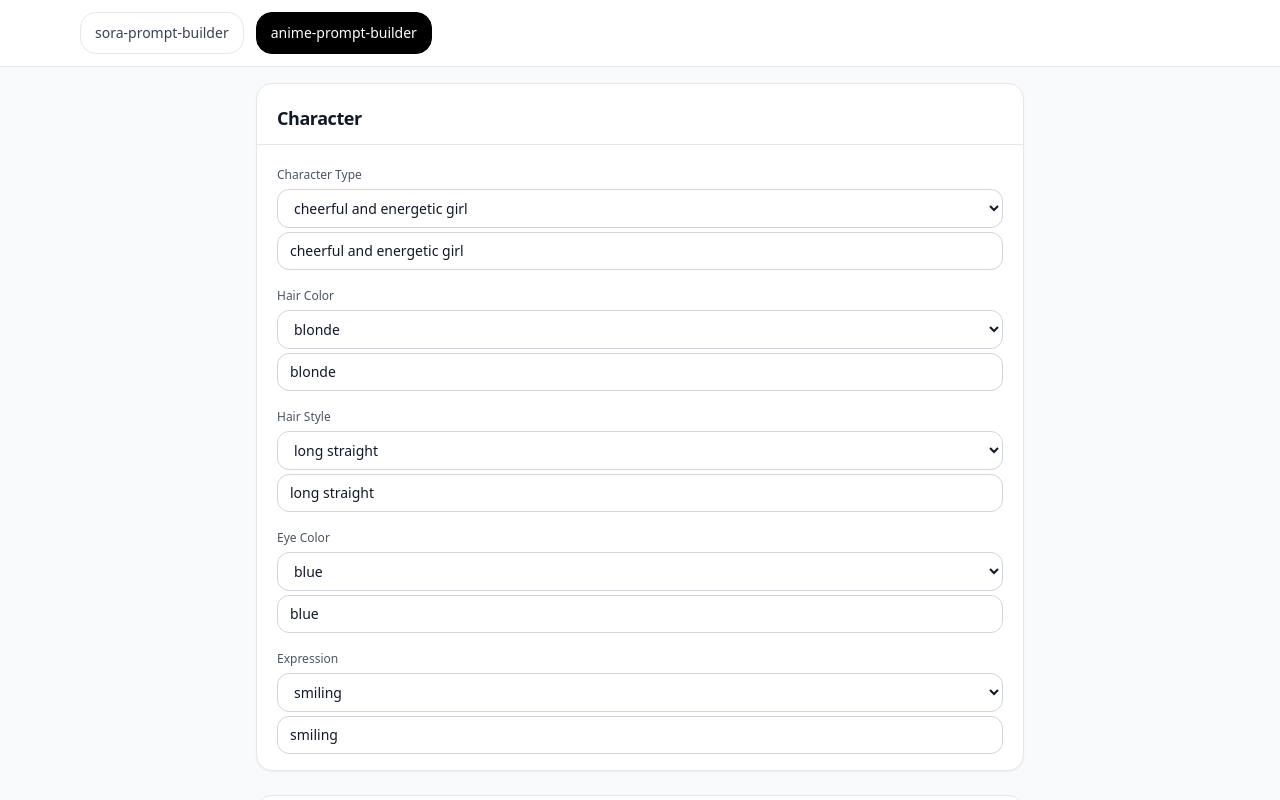
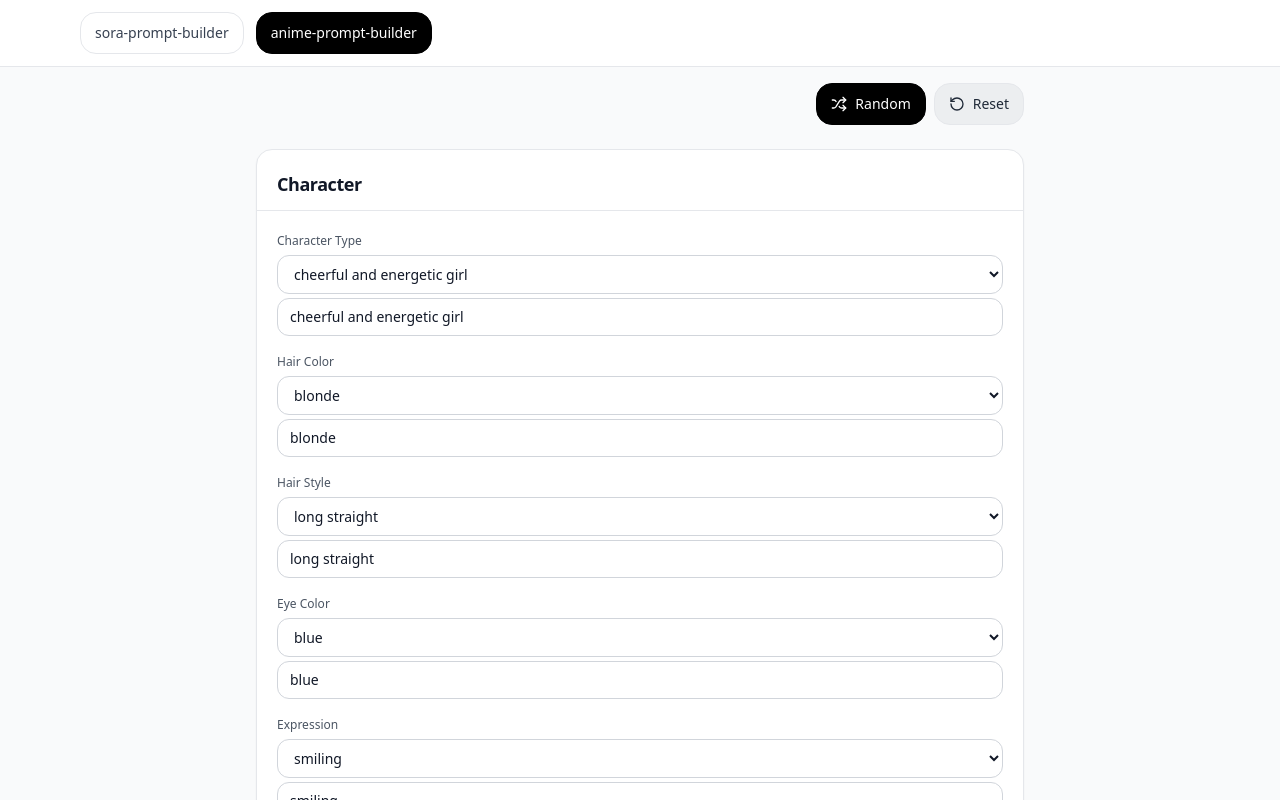
Before and after one commit to 1011gnn1118/sora-prompt-builder, a React (Vite) app: page / in a window 1280 px wide. Both pictures are taken after a click on the button "anime-prompt-builder". Shown: the top 800 px of the page. Built offline with nearby package versions, Linux system fonts and the light colour scheme.

Commit message:
feat: add random and reset to anime builder

```diff
--- a/src/AnimePromptBuilder.jsx
+++ b/src/AnimePromptBuilder.jsx
@@ -1,7 +1,7 @@
 import React, { useMemo, useState } from "react";
 import { Card, CardHeader, CardContent, Button, Select, Textarea } from "./components/ui";
 import { animeOptions, toSelectOptions, findJP } from "./data/animeOptions";
-import { Copy } from "lucide-react";
+import { Copy, Shuffle, RotateCcw } from "lucide-react";
 
 function useClipboard() {
   const copy = async (text) => {
@@ -67,6 +67,28 @@ export default function AnimePromptBuilder() {
   const EN = useMemo(() => buildEN(state), [state]);
   const JP = useMemo(() => buildJP(state), [state]);
 
+  function randomPick(arr) {
+    return arr[Math.floor(Math.random() * arr.length)].en;
+  }
+
+  const randomize = () => {
+    setState({
+      characterType: randomPick(animeOptions.characterType),
+      hairColor: randomPick(animeOptions.hairColor),
+      hairStyle: randomPick(animeOptions.hairStyle),
+      eyeColor: randomPick(animeOptions.eyeColor),
+      expression: randomPick(animeOptions.expression),
+      pose: randomPick(animeOptions.pose),
+      fashion: randomPick(animeOptions.fashion),
+      background: randomPick(animeOptions.background),
+      mood: randomPick(animeOptions.mood),
+      details: randomPick(animeOptions.details),
+      style: randomPick(animeOptions.style),
+    });
+  };
+
+  const reset = () => setState(defaultState);
+
   const field = (label, node) => (
     <div className="space-y-1">
       <label className="text-xs font-medium text-gray-600">{label}</label>
@@ -76,6 +98,14 @@ export default function AnimePromptBuilder() {
 
   return (
     <div className="max-w-3xl mx-auto space-y-6">
+      <div className="flex justify-end gap-2">
+        <Button onClick={randomize} title="Randomize">
+          <Shuffle className="h-4 w-4" />Random
+        </Button>
+        <Button variant="subtle" onClick={reset} title="Reset">
+          <RotateCcw className="h-4 w-4" />Reset
+        </Button>
+      </div>
       <Card>
         <CardHeader title="Character" />
         <CardContent className="space-y-3">
```
